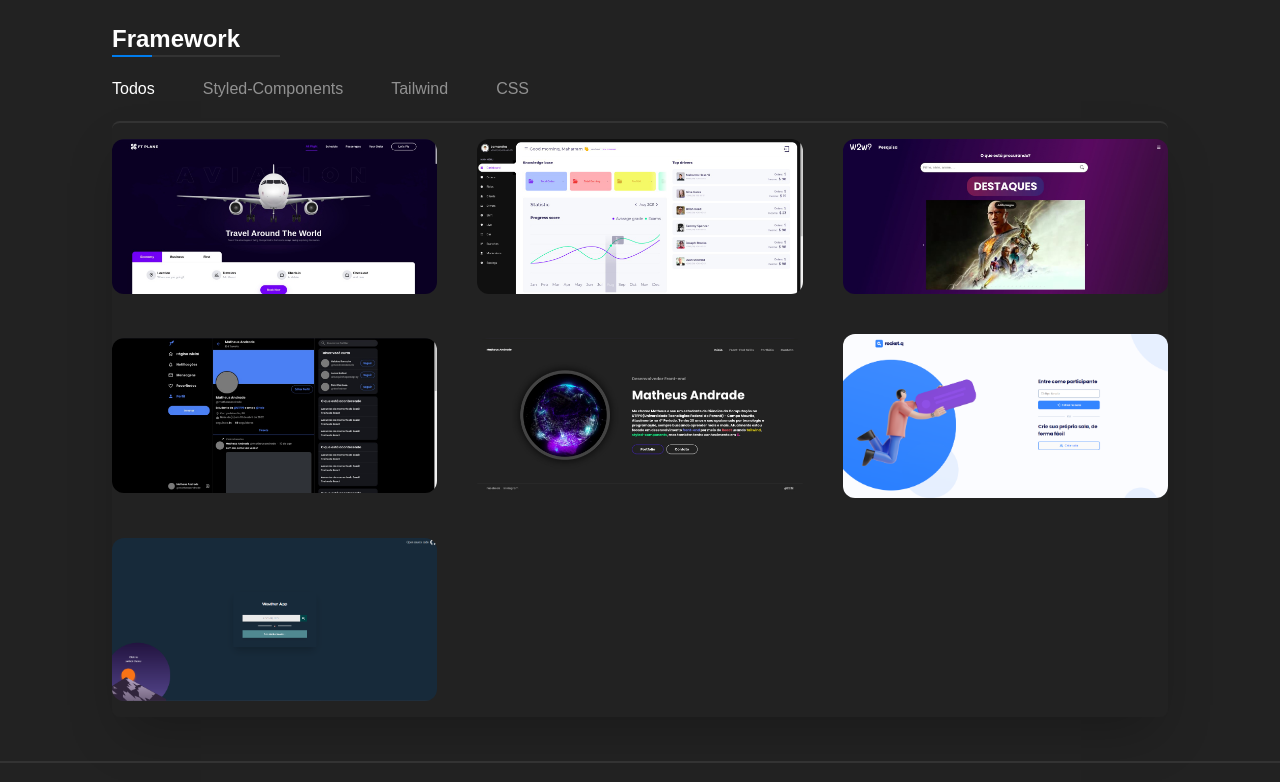
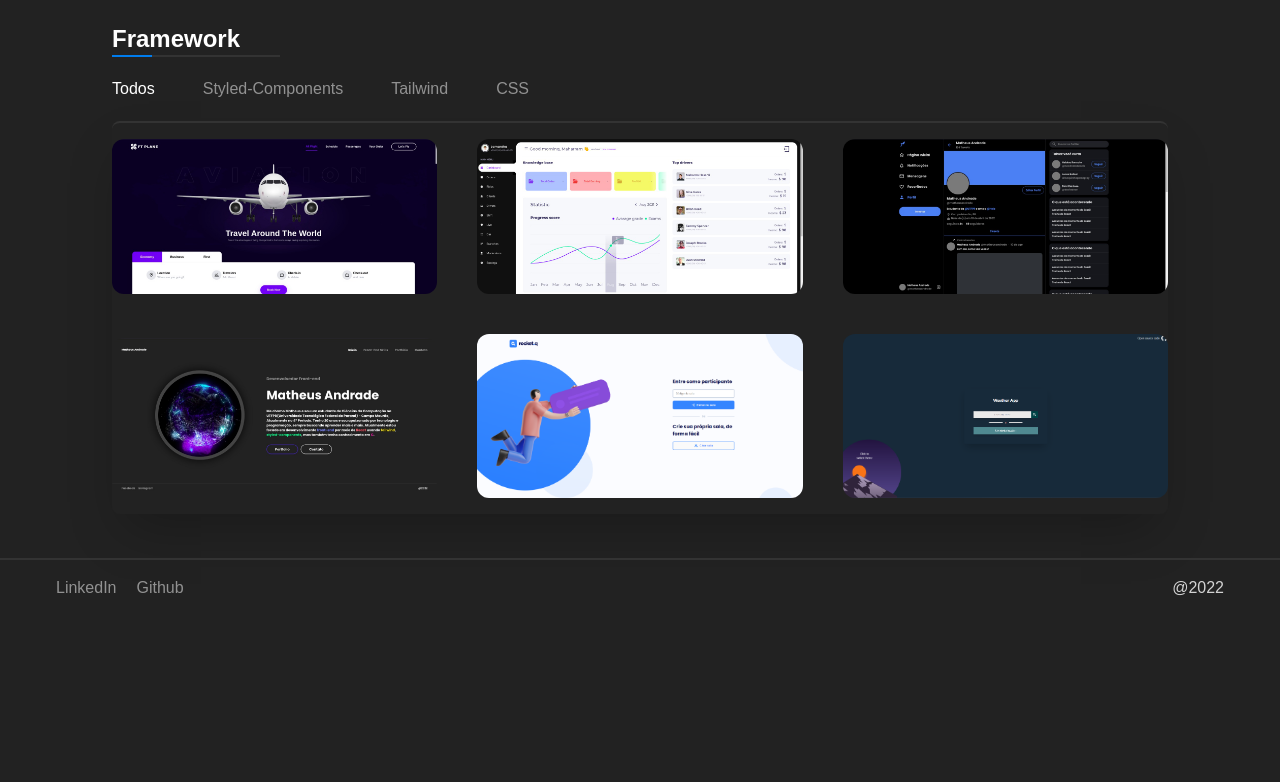
Before and after one commit to matheusa1/portfolio, a Next.js app: page /portfolio in a window 1280 px wide. Shown: the part 407-1189 px from the top of the page. After the commit the page ends 1023 px from the top, so only its background shows below. Built offline with nearby package versions, Linux system fonts and the light colour scheme.

Commit message:
add github button

```diff
--- a/components/Footer/index.tsx
+++ b/components/Footer/index.tsx
@@ -10,17 +10,17 @@
 				<Link
 					href={'https://www.linkedin.com/in/matheus-andrade-a8a6b6233/'}
 					target='_blank'
-					className='opacity-50 transition hover:scale-110 hover:opacity-100'
+					className='opacity-50 transition hover:scale-110 hover:opacity-100 hover:text-bluePrimary'
 				>
 					LinkedIn
 				</Link>
-				{/* <Link
-					href={''}
+				<Link
+					href={'https://github.com/matheusa1'}
 					target='_blank'
-					className='opacity-50 transition hover:scale-110 hover:opacity-100'
+					className='opacity-50 transition hover:scale-110 hover:opacity-100 hover:text-bluePrimary'
 				>
-					Instagram
-				</Link> */}
+					Github
+				</Link>
 			</div>
 			<span className='opacity-80'>@{date.getFullYear()}</span>
 		</div>
--- a/public/Data/data.json
+++ b/public/Data/data.json
@@ -23,15 +23,6 @@
 			"responsive": false,
 			"repository": "https://github.com/matheusa1/admpannel",
 			"tags": ["Vite", "Tailwind", "TypeScript", "RadixUI"]
-		},
-		{
-			"name": "Where to Watch",
-			"url": "https://matheus-w2w.netlify.app/",
-			"image": "/Data/images/w2wImage.jpeg",
-			"description": "Um site de busca de filmes com a API do TMDb",
-			"responsive": true,
-			"repository": "https://github.com/matheusa1/newW2w",
-			"tags": ["Vite", "Styled-Components", "TypeScript", "API", "RadixUI"]
 		},
 		{
 			"name": "Twitter Home Page Clone",
```
